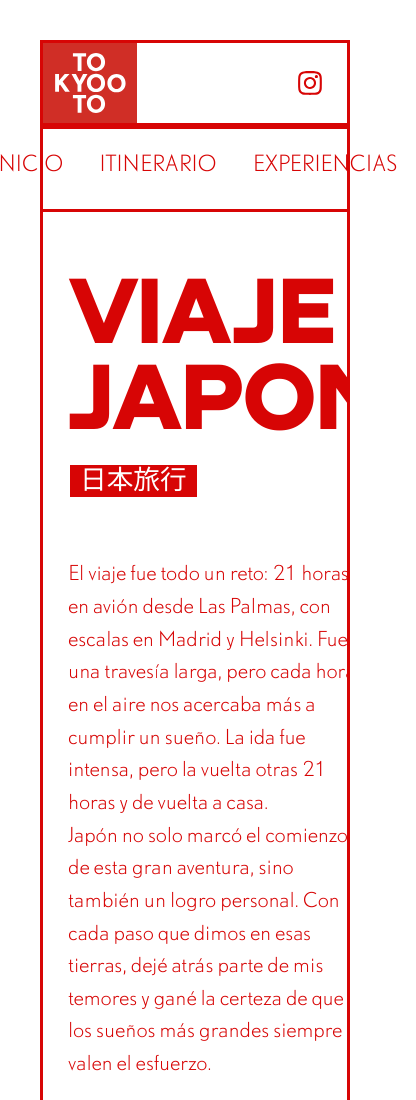
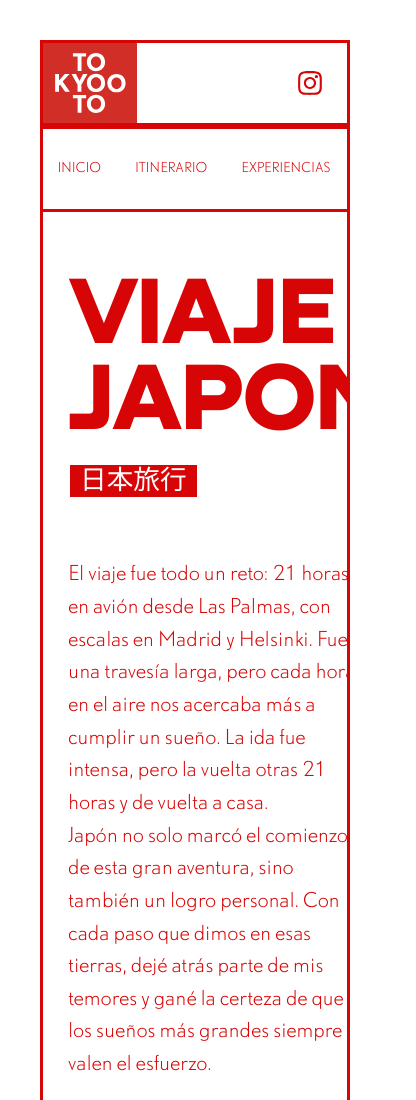
Before and after one commit to ofeliatp/ofejourney, a plain HTML site: page index.html in a window 390 px wide. Shown: the top 1100 px of the page, 416 px wide, since content can reach past the window. Drawn offline with Linux system fonts and the light colour scheme; a script that the page names is missing.

Commit message:
Jueves 28 cambios 15:21

```diff
--- a/index.html
+++ b/index.html
@@ -80,13 +80,13 @@
         <nav id="principalNav2">
           <ul>
             <li>
-              <a href="#inicio" nav-scroll class="nav-a">INICIO</a>
+              <a href="#inicio" nav-scroll class="nav-a2">INICIO</a>
             </li>
             <li>
-              <a href="#itinerario" nav-scroll class="nav-a">ITINERARIO</a>
+              <a href="#itinerario" nav-scroll class="nav-a2">ITINERARIO</a>
             </li>
             <li>
-              <a href="#experiencias" nav-scroll class="nav-a">EXPERIENCIAS</a>
+              <a href="#experiencias" nav-scroll class="nav-a2">EXPERIENCIAS</a>
             </li>
           </ul>
         </nav>
--- a/style.css
+++ b/style.css
@@ -922,6 +922,24 @@ h6 {
     width: 100%;
   }
 
+  .nav-a2 {
+    display: flex;
+    position: relative;
+    justify-content: flex-end;
+    align-items: baseline;
+    font-family: 'DTLNobel';
+    font-weight: 300;
+    font-size: 0.8rem;
+    color: rgb(215, 5, 5);
+    text-decoration: none;
+    margin-top: 32px;
+    margin-left: 16px;
+    margin-right: 18px;
+    cursor: pointer;
+    z-index: 999;
+    transition: transform 0.3s ease;
+  }
+
   .anillos {
     display: none;
   }
```
